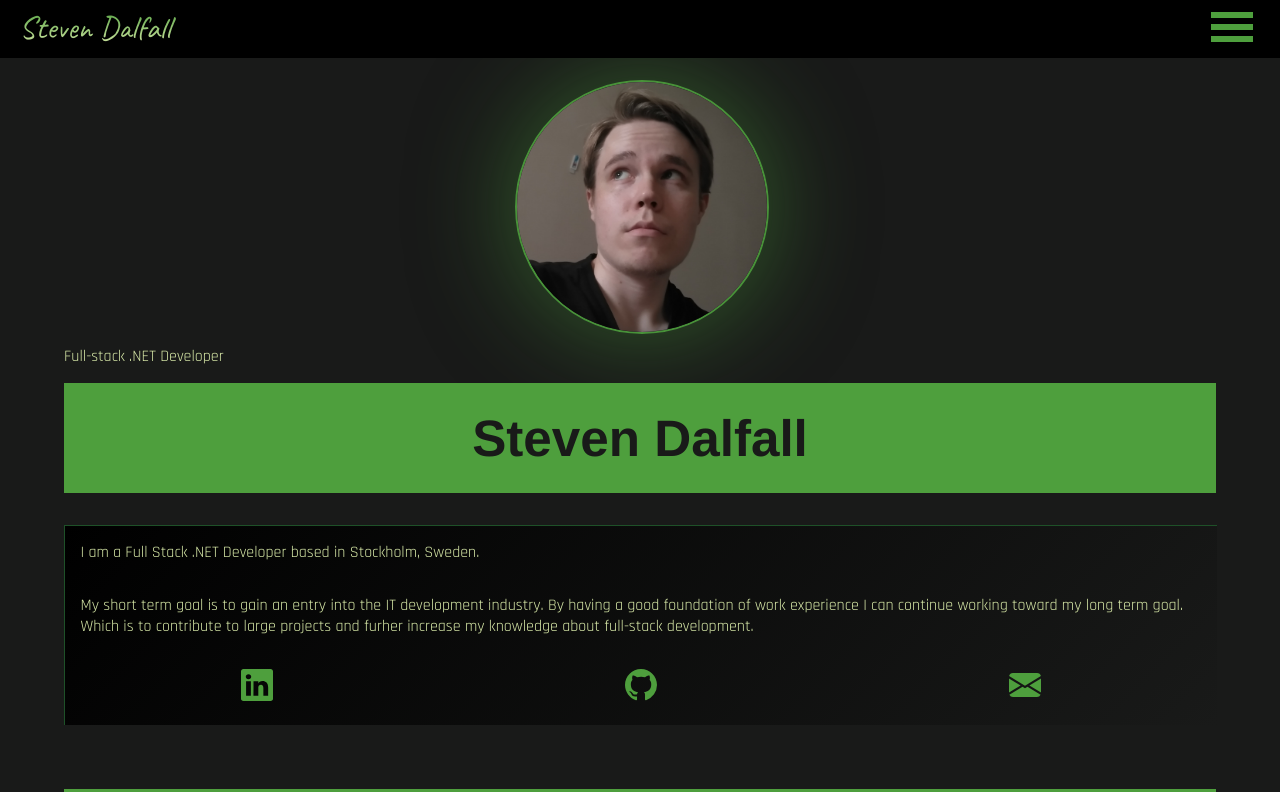
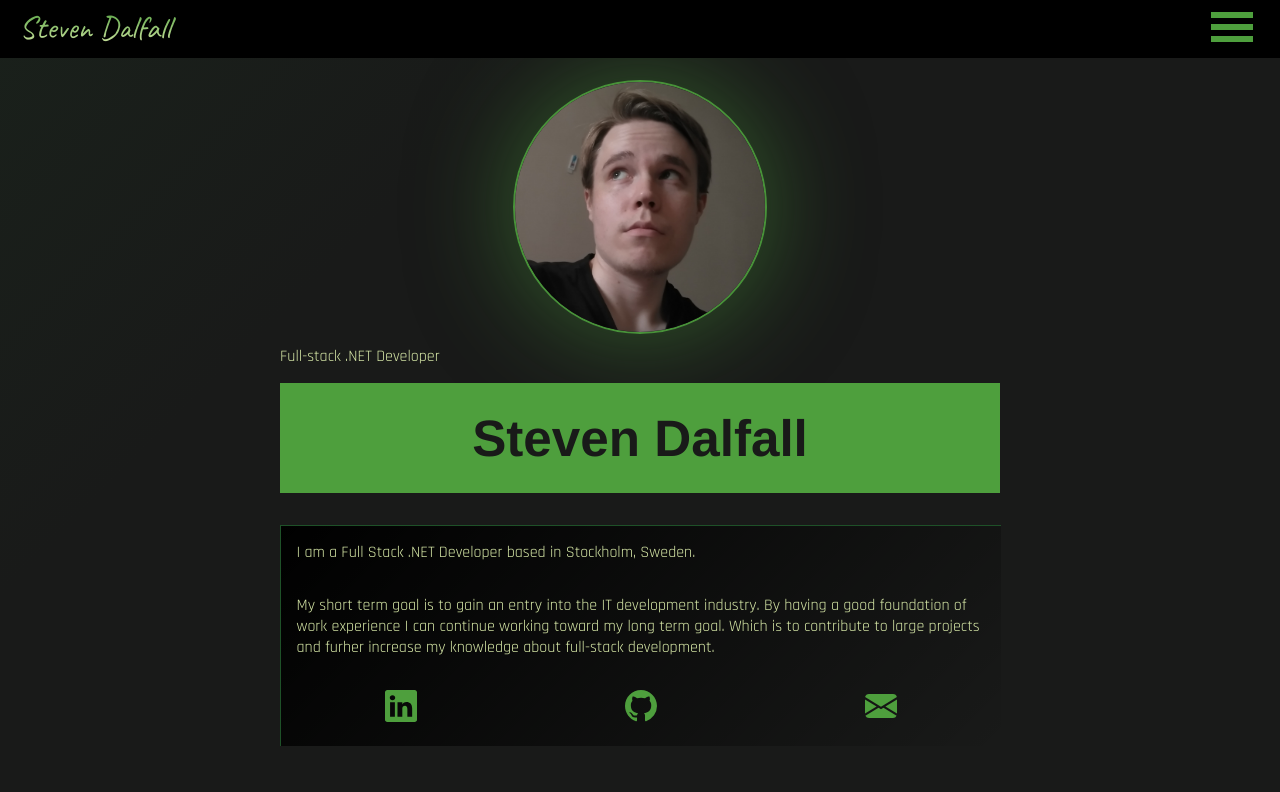
Before and after one commit to lordstimpa/Portfolio, a React (Vite) app: page / in a window 1280 px wide. Shown: the top 792 px of the page. Built offline with nearby package versions, Linux system fonts and the light colour scheme; no server answers.

Commit message:
Modified layout for desktop

```diff
--- a/src/App.jsx
+++ b/src/App.jsx
@@ -14,6 +14,43 @@ import Footer from "./components/Footer";
 const Body = styled.div`
   height: 100%;
   width: 100%;
+
+  .Container {
+    background-size: 300% 300%;
+    background-image: linear-gradient(
+      -45deg,
+      rgb(25, 26, 25) 0%,
+      rgb(25, 26, 25) 25%,
+      rgb(25, 26, 25) 51%,
+      rgb(30, 81, 40) 100%
+    );
+    -webkit-animation: AnimateBG 20s ease infinite;
+    animation: AnimateBG 20s ease infinite;
+
+    @-webkit-keyframes AnimateBG {
+      0% {
+        background-position: 0% 50%;
+      }
+      50% {
+        background-position: 100% 50%;
+      }
+      100% {
+        background-position: 0% 50%;
+      }
+    }
+
+    @keyframes AnimateBG {
+      0% {
+        background-position: 0% 50%;
+      }
+      50% {
+        background-position: 100% 50%;
+      }
+      100% {
+        background-position: 0% 50%;
+      }
+    }
+  }
 `;
 
 function App() {
@@ -21,14 +58,16 @@ function App() {
     <Router>
       <TopNav />
       <Body>
-        <div className="innerParent">
+        <div className="Container">
           <Routes>
             <Route
               exact
               path="/"
               element={
                 <div>
-                  <Hero /> <Skills /> <Projects />
+                  <Hero />
+                  <Skills />
+                  <Projects />
                 </div>
               }
             />
--- a/src/components/Contact.jsx
+++ b/src/components/Contact.jsx
@@ -12,6 +12,7 @@ const {
 
 const Body = styled.div`
   & .Parent {
+    padding-bottom: 4em;
     display: flex;
     flex-direction: column;
     align-items: center;
@@ -33,15 +34,15 @@ const Body = styled.div`
   }
 
   & .Child2 {
-    margin-top: 1em;
     width: 90%;
+    margin-top: 2em;
 
     & h2 {
       font-size: 1.2em;
     }
   }
 
-  & .EmailContainer {
+  & .ExternalEmail {
     display: flex;
     margin-bottom: 2em;
     color: rgb(78, 159, 61);
@@ -78,7 +79,7 @@ const Body = styled.div`
       textarea {
         padding: 0.5em;
         color: rgb(78, 159, 61);
-        background: rgba(30, 81, 40, 0.1);
+        background: rgb(0, 0, 0);
         border: 1px solid rgb(78, 159, 61);
         font-family: "Rajdhani", sans-serif;
 
@@ -98,8 +99,9 @@ const Body = styled.div`
       }
 
       & input[type="submit"] {
-        transition: transform 0.2s ease-in-out;
+        transition: 0.2s ease-in-out;
         :hover {
+          box-shadow: 0 0 25px 1px rgba(78, 159, 61, 0.5);
           background: rgb(78, 159, 61);
           color: rgb(25, 26, 25);
           cursor: pointer;
@@ -107,6 +109,16 @@ const Body = styled.div`
         :active {
           transform: scale(0.95);
         }
+      }
+    }
+  }
+
+  @media only screen and (min-width: 800px) {
+    .Parent {
+      .Child1,
+      .Child2,
+      .FormContainer {
+        width: 720px;
       }
     }
   }
@@ -164,7 +176,7 @@ const Contact = () => {
         <div className="Child2">
           <h2>Currently looking for an internship!</h2>
           <a
-            className="EmailContainer"
+            className="ExternalEmail"
             href="mailto:steven.dalfall@live.se?subject=Mail from Steven's Portfolio."
           >
             <BsFillEnvelopeFill id="EmailIcon" />
--- a/src/components/Footer.jsx
+++ b/src/components/Footer.jsx
@@ -4,7 +4,6 @@ import { Link } from "react-router-dom";
 
 const Body = styled.div`
   min-height: 10em;
-  margin-top: 4em;
   padding: 4em;
   display: flex;
   flex-direction: column;
@@ -15,16 +14,17 @@ const Body = styled.div`
 
   & .NameContainer {
     padding-top: 1.6em;
+    color: rgb(78, 159, 61);
   }
 
   & .LinkContainer {
     & a {
       font-size: 1.5em;
-      color: rgb(78, 159, 61);
+      color: rgb(216, 233, 168);
       margin: 0 0.5em;
 
       :hover {
-        color: rgb(216, 233, 168);
+        color: rgb(78, 159, 61);
       }
     }
   }
@@ -45,6 +45,10 @@ const Body = styled.div`
       margin: 0 0.5em;
       font-size: 1.2em;
       color: rgb(216, 233, 168);
+
+      :hover {
+        color: rgb(78, 159, 61);
+      }
     }
   }
 `;
--- a/src/components/Hero.jsx
+++ b/src/components/Hero.jsx
@@ -47,7 +47,7 @@ const Body = styled.div`
     margin-top: 2em;
     border-top: 1px solid rgb(30, 81, 40);
     border-left: 1px solid rgb(30, 81, 40);
-    background: linear-gradient(-45deg, rgb(25, 26, 25), rgb(0, 0, 0));
+    background: linear-gradient(-45deg, rgba(25, 26, 25, 0), rgb(0, 0, 0));
 
     & p {
       padding: 1em;
@@ -71,15 +71,13 @@ const Body = styled.div`
     }
   }
 
-  // Blend in on page reload
-  @keyframes blendIn {
-    0% {
-      opacity: 0;
-      transform: scale(0.7);
-    }
-    100% {
-      opacity: 1;
-      transform: scale(1);
+  @media only screen and (min-width: 800px) {
+    .Parent {
+      & .Child1,
+      .Child2,
+      .Child3 {
+        width: 720px;
+      }
     }
   }
 `;
--- a/src/components/Projects.jsx
+++ b/src/components/Projects.jsx
@@ -13,6 +13,7 @@ import dices from "../assets/dices.jpg";
 
 const Body = styled.div`
   & .Parent {
+    padding-bottom: 4em;
     height: 100%;
     display: flex;
     flex-direction: column;
@@ -50,7 +51,7 @@ const Body = styled.div`
       border-left: 1px solid rgb(30, 81, 40);
       border-right: 1px solid rgb(30, 81, 40);
       border-top: 1px solid rgb(30, 81, 40);
-      background: linear-gradient(0deg, rgb(25, 26, 25), rgb(0, 0, 0));
+      background: linear-gradient(0deg, rgba(25, 26, 25, 0), rgb(0, 0, 0));
     }
 
     & .ProjectContainer {
@@ -107,6 +108,16 @@ const Body = styled.div`
         padding: 0.2em;
         border: 1px solid rgb(78, 159, 61);
         border-radius: 5px;
+      }
+    }
+  }
+
+  @media only screen and (min-width: 800px) {
+    .Parent {
+      & .Child1,
+      .Child2,
+      .Child3 {
+        width: 720px;
       }
     }
   }
--- a/src/components/Resume.jsx
+++ b/src/components/Resume.jsx
@@ -35,20 +35,27 @@ const Body = styled.div`
     & .Download {
       width: fit-content;
       margin-top: 1em;
-      font-family: "VT323", monospace;
+      font-family: "Rajdhani", sans-serif;
 
       & a {
         border: 1px solid rgb(78, 159, 61);
         padding: 0.5em;
         transition: 0.2s;
         color: rgb(78, 159, 61);
-        background: rgba(78, 159, 61, 0.1);
+        background: rgb(0, 0, 0);
         text-decoration: none;
 
         :hover {
+          box-shadow: 0 0 25px 1px rgba(78, 159, 61, 0.5);
           background: rgb(78, 159, 61);
           color: rgb(25, 26, 25);
           cursor: pointer;
+        }
+        :focus {
+          box-shadow: 0 0 25px 1px rgba(78, 159, 61, 0.5);
+          background: rgb(78, 159, 61);
+          color: rgb(25, 26, 25);
+          outline: none !important;
         }
       }
     }
@@ -56,13 +63,13 @@ const Body = styled.div`
 
   & .Child3 {
     width: 90%;
-    margin-top: 1em;
+    margin-top: 3em;
   }
 
   & .Grandchild {
     border-top: 1px solid rgb(30, 81, 40);
     border-left: 1px solid rgb(30, 81, 40);
-    background: linear-gradient(-45deg, rgb(25, 26, 25), rgb(0, 0, 0));
+    background: linear-gradient(-45deg, rgba(25, 26, 25, 0), rgb(0, 0, 0));
     margin: 1em 0;
     padding: 1em;
   }
@@ -74,11 +81,25 @@ const Body = styled.div`
     & .LangItem {
       border-top: 1px solid rgb(30, 81, 40);
       border-left: 1px solid rgb(30, 81, 40);
-      background: linear-gradient(-45deg, rgb(25, 26, 25), rgb(0, 0, 0));
+      background: linear-gradient(-45deg, rgba(25, 26, 25, 0), rgb(0, 0, 0));
       text-align: center;
       margin-top: 1em;
       padding: 0.5em;
       width: 25%;
+    }
+  }
+
+  #LangContainer {
+    padding-bottom: 4em;
+  }
+
+  @media only screen and (min-width: 800px) {
+    .Parent {
+      .Child1,
+      .Child2,
+      .Child3 {
+        width: 720px;
+      }
     }
   }
 `;
@@ -195,7 +216,7 @@ const Resume = () => {
             <p>Credential ID: 500/2598/3</p>
           </div>
         </div>
-        <div className="Child2">
+        <div className="Child2" id="LangContainer">
           <h2>Languages</h2>
           <div className="Lang">
             <div className="LangItem">
--- a/src/components/Skills.jsx
+++ b/src/components/Skills.jsx
@@ -52,13 +52,13 @@ const Body = styled.div`
     & .Child2 {
       border-bottom: 1px solid rgb(30, 81, 40);
       border-left: 1px solid rgb(30, 81, 40);
-      background: linear-gradient(190deg, rgb(25, 26, 25), rgb(0, 0, 0));
+      background: linear-gradient(190deg, rgba(25, 26, 25, 0), rgb(0, 0, 0));
     }
 
     & .Child3 {
       border-top: 1px solid rgb(30, 81, 40);
       border-right: 1px solid rgb(30, 81, 40);
-      background: linear-gradient(45deg, rgb(25, 26, 25), rgb(0, 0, 0));
+      background: linear-gradient(45deg, rgba(25, 26, 25, 0), rgb(0, 0, 0));
 
       & .Container1,
       .Container2,
@@ -78,6 +78,16 @@ const Body = styled.div`
             color: rgb(216, 233, 168);
           }
         }
+      }
+    }
+  }
+
+  @media only screen and (min-width: 800px) {
+    .Parent {
+      & .Child1,
+      .Child2,
+      .Child3 {
+        width: 720px;
       }
     }
   }
--- a/src/components/TopNav.jsx
+++ b/src/components/TopNav.jsx
@@ -64,6 +64,9 @@ const Body = styled.div`
       -webkit-text-fill-color: transparent;
     }
   }
+
+  @media only screen and (min-width: 800px) {
+  }
 `;
 
 const TopNav = () => {
```
